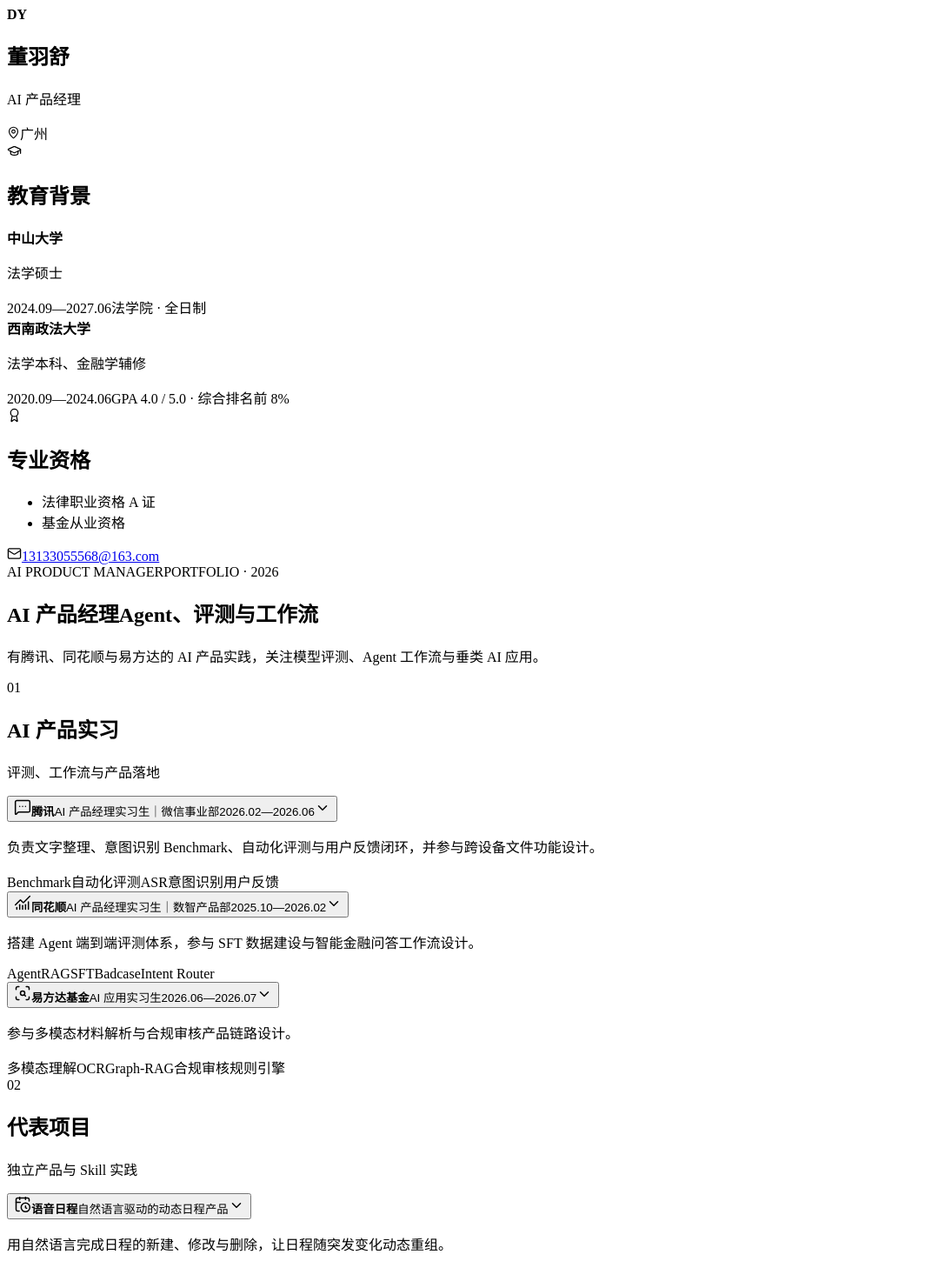
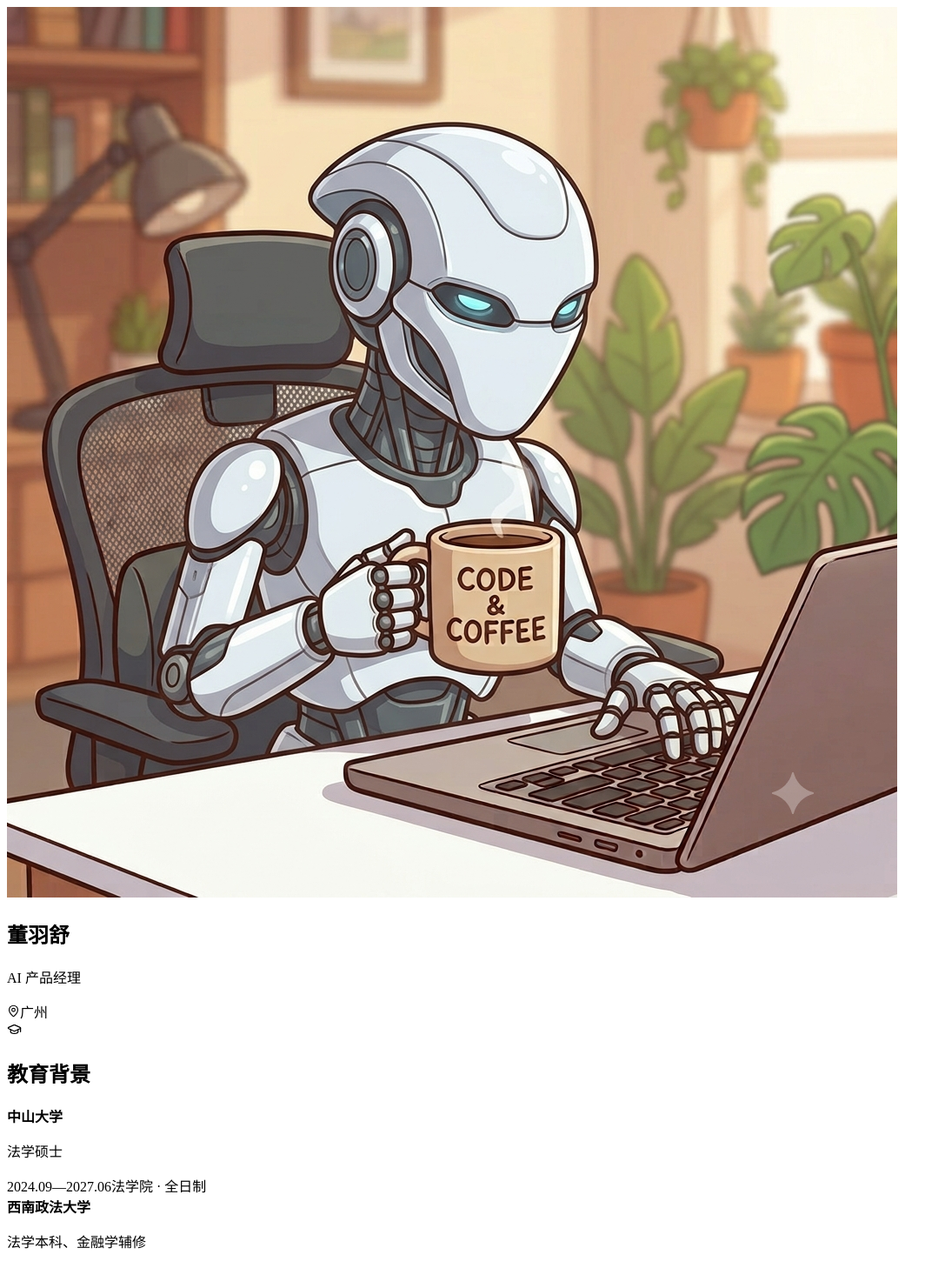
Before and after one commit to 28889-stack/28889-stack.github.io, a React (Vite) app: page / in a window 1280 px wide. Shown: the top 1458 px of the page at 87% size, without its empty margins (0-1087 px from the left). Built offline with nearby package versions, Linux system fonts and the light colour scheme; the HTML template or start-up script is replaced by a standard one.

Commit message:
feat: add animated avatar and spotlight interactions

```diff
--- a/src/components/ProfileSidebar.tsx
+++ b/src/components/ProfileSidebar.tsx
@@ -4,11 +4,18 @@
 export function ProfileSidebar() {
   return (
     <aside className="profile-sidebar" aria-labelledby="profile-name">
-      <div className="profile-avatar" aria-hidden="true">
-        <span className="profile-avatar__orbit" />
-        <span className="profile-avatar__node profile-avatar__node--one" />
-        <span className="profile-avatar__node profile-avatar__node--two" />
-        <strong>DY</strong>
+      <div className="avatar-system" aria-hidden="true">
+        <span className="avatar-system__glow" />
+        <span className="avatar-system__beam" />
+        <span className="avatar-system__ring avatar-system__ring--outer" />
+        <span className="avatar-system__ring avatar-system__ring--inner" />
+        <span className="avatar-system__satellite avatar-system__satellite--one" />
+        <span className="avatar-system__satellite avatar-system__satellite--two" />
+        <span className="avatar-system__satellite avatar-system__satellite--three" />
+        <div className="profile-avatar">
+          <img src="/assets/ai-avatar.png" alt="" />
+          <span className="profile-avatar__scan" />
+        </div>
       </div>
 
       <div className="profile-identity">
--- a/src/styles.css
+++ b/src/styles.css
@@ -29,11 +29,46 @@
 }
 
 body {
+  position: relative;
   min-width: 320px;
   min-height: 100vh;
   margin: 0;
+  overflow-x: hidden;
   background: var(--page);
   color: var(--text);
+}
+
+body::before,
+body::after {
+  position: fixed;
+  z-index: -1;
+  width: 360px;
+  height: 360px;
+  border-radius: 50%;
+  content: "";
+  filter: blur(80px);
+  opacity: 0.28;
+  pointer-events: none;
+}
+
+body::before {
+  top: -140px;
+  left: -120px;
+  background: #e8a789;
+  animation: ambient-drift 16s ease-in-out infinite alternate;
+}
+
+body::after {
+  right: -140px;
+  bottom: -160px;
+  background: #d7c5ec;
+  animation: ambient-drift 19s ease-in-out infinite alternate-reverse;
+}
+
+@keyframes ambient-drift {
+  to {
+    transform: translate3d(70px, 45px, 0) scale(1.15);
+  }
 }
 
 button,
@@ -59,6 +94,8 @@
 
 .portfolio-shell {
   display: grid;
+  position: relative;
+  isolation: isolate;
   grid-template-columns: 250px minmax(0, 1fr);
   align-items: start;
   width: min(calc(100% - 40px), 1240px);
@@ -71,88 +108,171 @@
 
 .profile-sidebar {
   position: sticky;
+  z-index: 2;
   top: 20px;
   padding: 24px 22px 22px;
 }
 
-.profile-avatar {
+.avatar-system {
   position: relative;
   display: grid;
-  width: 78px;
-  height: 78px;
-  margin-bottom: 18px;
+  width: 132px;
+  height: 132px;
+  margin: 2px 0 20px;
   place-items: center;
-  overflow: hidden;
-  border: 1px solid #d6a895;
-  border-radius: 50%;
-  background: var(--accent-soft);
-  color: var(--accent-deep);
 }
 
-.profile-avatar::before,
-.profile-avatar::after {
+.avatar-system__glow {
   position: absolute;
-  width: 1px;
-  height: 120%;
-  background: rgba(157, 67, 44, 0.2);
+  inset: 24px;
+  border-radius: 50%;
+  background: rgba(211, 104, 74, 0.32);
+  filter: blur(18px);
+  animation: avatar-pulse 3.6s ease-in-out infinite;
+}
+
+.avatar-system__beam {
+  position: absolute;
+  inset: 10px;
+  border-radius: 50%;
+  background: conic-gradient(
+    from 0deg,
+    transparent 0deg 80deg,
+    rgba(211, 104, 74, 0.9) 108deg,
+    rgba(157, 67, 44, 0.15) 135deg,
+    transparent 170deg 360deg
+  );
+  animation: avatar-spin 4.5s linear infinite;
+}
+
+.avatar-system__beam::after {
+  position: absolute;
+  inset: 2px;
+  border-radius: inherit;
+  background: var(--sidebar);
   content: "";
 }
 
-.profile-avatar::before {
-  transform: rotate(45deg);
+.avatar-system__ring {
+  position: absolute;
+  border: 1px solid rgba(157, 67, 44, 0.32);
+  border-radius: 50%;
 }
 
-.profile-avatar::after {
-  transform: rotate(-45deg);
+.avatar-system__ring--outer {
+  inset: 2px;
+  border-style: dashed;
+  animation: avatar-spin 18s linear infinite reverse;
 }
 
-.profile-avatar strong {
-  z-index: 2;
-  display: grid;
-  width: 42px;
-  height: 42px;
-  place-items: center;
-  border: 1px solid #d3947f;
-  border-radius: 50%;
-  background: var(--surface);
-  font-family: Georgia, "Times New Roman", serif;
-  font-size: 15px;
-  letter-spacing: 0.08em;
+.avatar-system__ring--inner {
+  inset: 17px;
+  border-color: rgba(211, 104, 74, 0.5);
+  animation: avatar-spin 10s linear infinite;
 }
 
-.profile-avatar__orbit {
+.avatar-system__satellite {
   position: absolute;
-  width: 65px;
-  height: 38px;
-  border: 1px solid rgba(157, 67, 44, 0.45);
+  z-index: 4;
+  width: 8px;
+  height: 8px;
+  border: 2px solid var(--surface);
   border-radius: 50%;
-  animation: orbit 12s linear infinite;
+  background: var(--accent);
+  box-shadow: 0 0 14px rgba(211, 104, 74, 0.9);
 }
 
-@keyframes orbit {
+.avatar-system__satellite--one {
+  top: 10px;
+  left: 42px;
+  animation: satellite-float 2.8s ease-in-out infinite;
+}
+
+.avatar-system__satellite--two {
+  top: 55px;
+  right: 1px;
+  width: 6px;
+  height: 6px;
+  background: #9c6cc8;
+  box-shadow: 0 0 12px rgba(156, 108, 200, 0.8);
+  animation: satellite-float 3.4s 0.7s ease-in-out infinite;
+}
+
+.avatar-system__satellite--three {
+  bottom: 7px;
+  left: 24px;
+  width: 5px;
+  height: 5px;
+  background: #e5a538;
+  box-shadow: 0 0 10px rgba(229, 165, 56, 0.8);
+  animation: satellite-float 3.1s 1.1s ease-in-out infinite;
+}
+
+.profile-avatar {
+  position: relative;
+  z-index: 3;
+  width: 98px;
+  height: 98px;
+  overflow: hidden;
+  border: 3px solid var(--surface);
+  border-radius: 50%;
+  background: #dbc8b8;
+  box-shadow:
+    0 8px 28px rgba(72, 45, 31, 0.2),
+    0 0 0 1px rgba(157, 67, 44, 0.42);
+}
+
+.profile-avatar img {
+  display: block;
+  width: 100%;
+  height: 100%;
+  object-fit: cover;
+  transform: scale(1.04);
+}
+
+.profile-avatar__scan {
+  position: absolute;
+  z-index: 2;
+  right: 0;
+  left: 0;
+  height: 18px;
+  background: linear-gradient(
+    to bottom,
+    transparent,
+    rgba(115, 240, 235, 0.36),
+    transparent
+  );
+  mix-blend-mode: screen;
+  animation: avatar-scan 3.2s ease-in-out infinite;
+}
+
+@keyframes avatar-spin {
   to {
     transform: rotate(360deg);
   }
 }
 
-.profile-avatar__node {
-  position: absolute;
-  z-index: 3;
-  width: 7px;
-  height: 7px;
-  border: 2px solid var(--surface);
-  border-radius: 50%;
-  background: var(--accent);
+@keyframes avatar-pulse {
+  50% {
+    opacity: 0.62;
+    transform: scale(1.22);
+  }
 }
 
-.profile-avatar__node--one {
-  top: 16px;
-  right: 15px;
+@keyframes avatar-scan {
+  0%,
+  100% {
+    top: -18px;
+  }
+  50% {
+    top: 98px;
+  }
 }
 
-.profile-avatar__node--two {
-  right: 18px;
-  bottom: 14px;
+@keyframes satellite-float {
+  50% {
+    transform: translateY(-5px) scale(1.18);
+  }
 }
 
 .profile-identity h1 {
@@ -290,14 +410,53 @@
 }
 
 .portfolio-main {
+  position: relative;
   min-width: 0;
   overflow: hidden;
   border-left: 1px solid var(--border-strong);
   background: var(--surface);
 }
 
+.portfolio-main::before {
+  position: absolute;
+  z-index: 5;
+  top: 0;
+  left: -35%;
+  width: 35%;
+  height: 2px;
+  background: linear-gradient(
+    90deg,
+    transparent,
+    var(--accent),
+    #b77bd2,
+    transparent
+  );
+  content: "";
+  animation: top-beam 7s ease-in-out infinite;
+}
+
+@keyframes top-beam {
+  0%,
+  15% {
+    left: -35%;
+  }
+  70%,
+  100% {
+    left: 105%;
+  }
+}
+
 .portfolio-intro {
-  padding: 28px 32px 30px;
+  display: grid;
+  grid-template-columns: minmax(0, 1fr) 198px;
+  align-items: center;
+  min-height: 190px;
+  padding: 25px 32px 27px;
+  gap: 32px;
+}
+
+.intro-copy {
+  min-width: 0;
 }
 
 .intro-meta {
@@ -337,12 +496,154 @@
   letter-spacing: 0;
 }
 
-.portfolio-intro > p {
+.portfolio-intro h2 {
+  position: relative;
+}
+
+.portfolio-intro h2::after {
+  display: inline-block;
+  width: 7px;
+  height: 7px;
+  margin-left: 9px;
+  border-radius: 50%;
+  background: var(--accent);
+  box-shadow: 0 0 0 5px rgba(211, 104, 74, 0.13);
+  content: "";
+  vertical-align: middle;
+  animation: title-dot 2.4s ease-in-out infinite;
+}
+
+@keyframes title-dot {
+  50% {
+    box-shadow: 0 0 0 9px rgba(211, 104, 74, 0);
+  }
+}
+
+.intro-copy > p {
   max-width: 720px;
   margin: 0;
   color: var(--muted);
   font-size: 13px;
   line-height: 1.7;
+}
+
+.product-system {
+  position: relative;
+  width: 180px;
+  height: 142px;
+  justify-self: end;
+  overflow: hidden;
+  border: 1px solid var(--border);
+  background: #f8f3ed;
+}
+
+.product-system__grid {
+  position: absolute;
+  inset: 0;
+  opacity: 0.35;
+  background-image:
+    linear-gradient(rgba(157, 67, 44, 0.11) 1px, transparent 1px),
+    linear-gradient(90deg, rgba(157, 67, 44, 0.11) 1px, transparent 1px);
+  background-size: 18px 18px;
+  mask-image: radial-gradient(circle, #000 20%, transparent 80%);
+}
+
+.product-system__orbit {
+  position: absolute;
+  border: 1px solid rgba(157, 67, 44, 0.32);
+  border-radius: 50%;
+}
+
+.product-system__orbit::before {
+  position: absolute;
+  top: -3px;
+  left: 50%;
+  width: 6px;
+  height: 6px;
+  border-radius: 50%;
+  background: var(--accent);
+  box-shadow: 0 0 10px rgba(211, 104, 74, 0.75);
+  content: "";
+}
+
+.product-system__orbit--one {
+  inset: 19px 35px;
+  animation: avatar-spin 9s linear infinite;
+}
+
+.product-system__orbit--two {
+  inset: 34px 20px;
+  border-style: dashed;
+  animation: avatar-spin 14s linear infinite reverse;
+}
+
+.product-system__core {
+  position: absolute;
+  z-index: 2;
+  top: 50%;
+  left: 50%;
+  display: grid;
+  width: 58px;
+  height: 58px;
+  place-items: center;
+  border: 1px solid #d49b85;
+  border-radius: 50%;
+  background: var(--surface);
+  box-shadow: 0 8px 24px rgba(157, 67, 44, 0.14);
+  transform: translate(-50%, -50%);
+}
+
+.product-system__core strong {
+  margin-top: 9px;
+  color: var(--accent-deep);
+  font-family: Georgia, "Times New Roman", serif;
+  font-size: 20px;
+  line-height: 1;
+}
+
+.product-system__core small {
+  margin-top: -8px;
+  color: var(--subtle);
+  font-size: 6px;
+  font-weight: 700;
+  letter-spacing: 0.1em;
+}
+
+.product-system__node {
+  position: absolute;
+  z-index: 3;
+  padding: 4px 6px;
+  border: 1px solid var(--border);
+  background: rgba(252, 251, 248, 0.93);
+  color: var(--muted);
+  font-size: 6px;
+  font-weight: 800;
+  letter-spacing: 0.1em;
+  box-shadow: 0 4px 10px rgba(60, 49, 38, 0.07);
+  animation: node-hover 3s ease-in-out infinite;
+}
+
+.product-system__node--user {
+  top: 16px;
+  left: 10px;
+}
+
+.product-system__node--model {
+  top: 20px;
+  right: 8px;
+  animation-delay: 0.8s;
+}
+
+.product-system__node--eval {
+  right: 13px;
+  bottom: 13px;
+  animation-delay: 1.5s;
+}
+
+@keyframes node-hover {
+  50% {
+    transform: translateY(-4px);
+  }
 }
 
 .content-section {
@@ -351,6 +652,26 @@
   padding: 24px 32px;
   border-top: 1px solid var(--border);
   gap: 22px;
+  animation: section-rise 520ms both;
+}
+
+.content-section:nth-of-type(3) {
+  animation-delay: 60ms;
+}
+
+.content-section:nth-of-type(4) {
+  animation-delay: 120ms;
+}
+
+.content-section:nth-of-type(5) {
+  animation-delay: 180ms;
+}
+
+@keyframes section-rise {
+  from {
+    opacity: 0;
+    transform: translateY(12px);
+  }
 }
 
 .section-intro {
@@ -402,8 +723,11 @@
 
 .expandable-card {
   display: flex;
+  position: relative;
+  isolation: isolate;
   min-width: 0;
   min-height: 194px;
+  overflow: hidden;
   padding: 14px;
   flex-direction: column;
   border: 1px solid var(--border);
@@ -414,10 +738,53 @@
     transform 150ms ease;
 }
 
+.expandable-card::before {
+  position: absolute;
+  z-index: -1;
+  inset: 0;
+  background: radial-gradient(
+    210px circle at var(--spotlight-x, 50%) var(--spotlight-y, 50%),
+    rgba(211, 104, 74, 0.17),
+    transparent 68%
+  );
+  content: "";
+  opacity: 0;
+  pointer-events: none;
+  transition: opacity 180ms ease;
+}
+
+.expandable-card::after {
+  position: absolute;
+  z-index: 2;
+  top: -45%;
+  left: -80%;
+  width: 42%;
+  height: 190%;
+  background: linear-gradient(
+    90deg,
+    transparent,
+    rgba(255, 255, 255, 0.48),
+    transparent
+  );
+  content: "";
+  pointer-events: none;
+  transform: rotate(14deg);
+  transition: left 520ms ease;
+}
+
 .expandable-card:hover {
   border-color: #c59f8f;
   background: #fffdf9;
-  transform: translateY(-1px);
+  box-shadow: 0 13px 28px rgba(74, 46, 30, 0.1);
+  transform: translateY(-3px);
+}
+
+.expandable-card:hover::before {
+  opacity: 1;
+}
+
+.expandable-card:hover::after {
+  left: 135%;
 }
 
 .expandable-card.is-open {
@@ -596,6 +963,16 @@
   border: 1px solid var(--border);
   background: var(--surface-soft);
   gap: 10px;
+  transition:
+    border-color 160ms ease,
+    box-shadow 160ms ease,
+    transform 160ms ease;
+}
+
+.skill-card:hover {
+  border-color: #c59f8f;
+  box-shadow: 0 9px 20px rgba(74, 46, 30, 0.08);
+  transform: translateY(-2px);
 }
 
 .skill-card__icon {
@@ -673,7 +1050,7 @@
     gap: 18px 22px;
   }
 
-  .profile-avatar {
+  .avatar-system {
     grid-row: 1 / 3;
     margin: 0;
   }
@@ -709,25 +1086,42 @@
   }
 
   .profile-sidebar {
-    grid-template-columns: 68px 1fr;
+    grid-template-columns: 78px 1fr;
     padding: 20px 18px;
     gap: 16px;
   }
 
-  .profile-avatar {
+  .avatar-system {
     grid-row: auto;
-    width: 68px;
-    height: 68px;
+    width: 78px;
+    height: 78px;
   }
 
-  .profile-avatar strong {
-    width: 38px;
-    height: 38px;
+  .profile-avatar {
+    width: 58px;
+    height: 58px;
   }
 
-  .profile-avatar__orbit {
-    width: 57px;
-    height: 33px;
+  .avatar-system__beam {
+    inset: 6px;
+  }
+
+  .avatar-system__ring--inner {
+    inset: 12px;
+  }
+
+  .avatar-system__satellite--one {
+    top: 3px;
+    left: 24px;
+  }
+
+  .avatar-system__satellite--two {
+    top: 32px;
+  }
+
+  .avatar-system__satellite--three {
+    bottom: 2px;
+    left: 15px;
   }
 
   .profile-identity {
@@ -740,7 +1134,12 @@
   }
 
   .portfolio-intro {
+    grid-template-columns: 1fr;
     padding: 24px 20px;
+  }
+
+  .product-system {
+    display: none;
   }
 
   .intro-meta span:last-child {
```
Also changed, not shown: src/components/ExpandableCard.tsx (+14 -1 lines), src/components/PortfolioIntro.tsx (+21 -0 lines), public/assets/ai-avatar.png (added), 1 other file (tests, documents, lock files or other folders).
